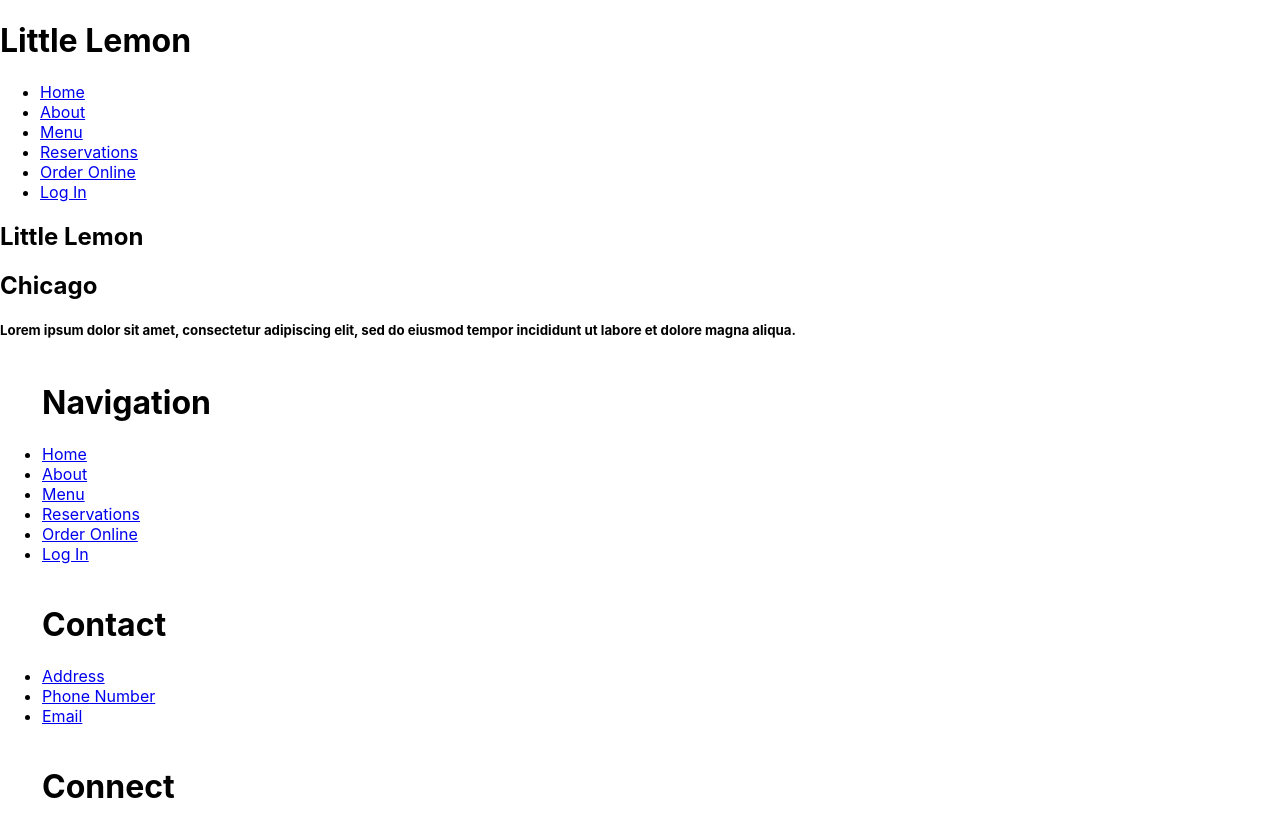
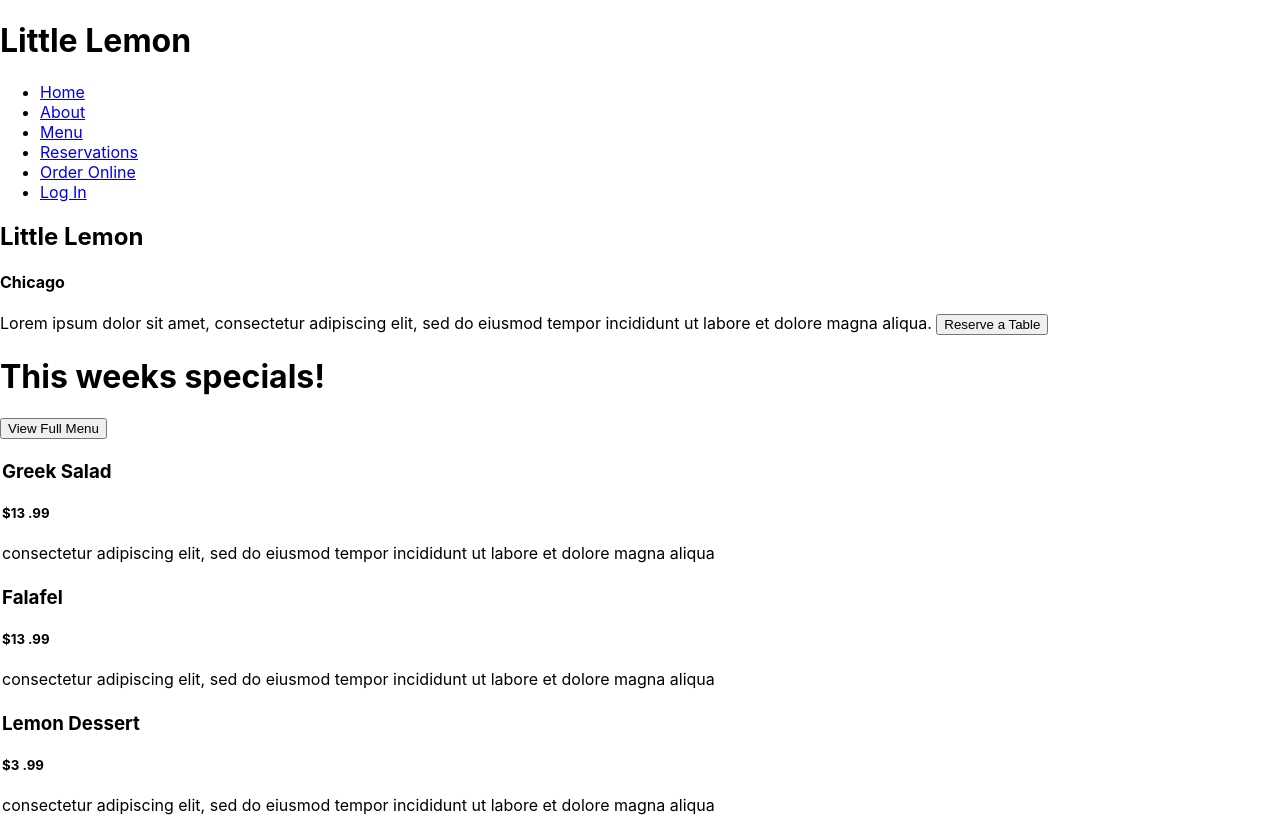
Before and after one commit to MarlenaMoon/finalproject, a React (Create React App) app: page / in a window 1280 px wide. Shown: the top 817 px of the page. Built offline with nearby package versions, Linux system fonts and the light colour scheme.

Commit message:
Update 3.6.23

```diff
--- a/src/App.js
+++ b/src/App.js
@@ -2,8 +2,9 @@ import './App.css';
 
 import Header from './Header';
 import Nav from './Nav';
+import Main from './Main';
 import Footer from './Footer';
-import Main from './Main';
+
 
 
 function App() {
--- a/src/Footer.js
+++ b/src/Footer.js
@@ -1,6 +1,8 @@
     function Footer() {
         return ( <
             body >
+            <
+            hstack >
             <
             table >
             <
@@ -47,6 +49,7 @@
             <
             /ul> <
             /table> <
+            /hstack> <
             /body>
         )
     };
--- a/src/Main.js
+++ b/src/Main.js
@@ -5,10 +5,48 @@ function Main() {
         article >
         <
         h1 > Little Lemon < /h1> <
-        h2 > Chicago < /h2> <
-        h5 > Lorem ipsum dolor sit amet, consectetur adipiscing elit, sed do eiusmod tempor incididunt ut labore et dolore magna aliqua. < /h5> <
-            /article> <
-            /body>
+        h4 > Chicago < /h4> <
+        h8 > Lorem ipsum dolor sit amet, consectetur adipiscing elit, sed do eiusmod tempor incididunt ut labore et dolore magna aliqua. < /h8> <
+            input type = "button"
+        value = "Reserve a Table"
+        onclick = "msg()" / >
+        <
+        /article> <
+        h1 > This weeks specials! < /h1> <
+        input type = "button"
+        value = "View Full Menu"
+        onclick = "msg()" / >
+        <
+        article >
+        <
+        table >
+        <
+        h3 > Greek Salad < /h3> <
+        h5 > $13 .99 < /h5> <
+        h8 > consectetur adipiscing elit, sed do eiusmod tempor incididunt ut labore et dolore magna aliqua < /h8> <
+            /table> <
+            table >
+            <
+            h3 > Falafel < /h3> <
+            h5 > $13 .99 < /h5> <
+            h8 > consectetur adipiscing elit, sed do eiusmod tempor incididunt ut labore et dolore magna aliqua < /h8> <
+                /table> <
+                table >
+                <
+                h3 > Lemon Dessert < /h3> <
+                h5 > $3 .99 < /h5> <
+                h8 > consectetur adipiscing elit, sed do eiusmod tempor incididunt ut labore et dolore magna aliqua < /h8> <
+                    /table> <
+                    /article> <
+                    article >
+                    <
+                    h1 > Testimonials < /h1> <
+                    table >
+
+                    <
+                    /table> <
+                    /article> <
+                    /body>
     );
 };
 
```
